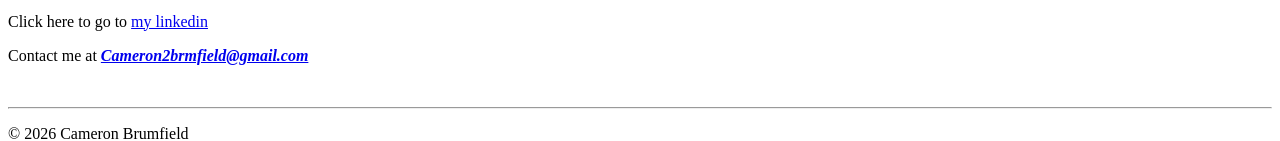
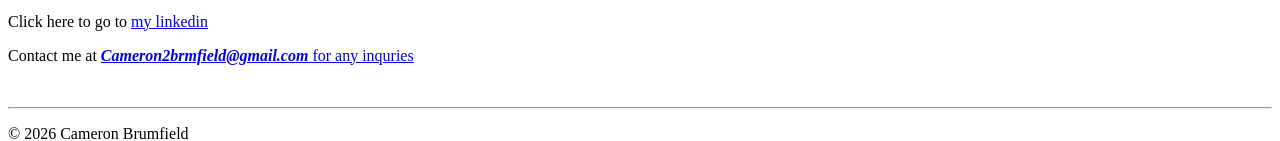
Before and after one commit to CBrumfield504/CBrumfield504.github.io, a plain HTML site: page index.html in a window 1280 px wide. Shown: the part 407-548 px from the top of the page. Drawn offline with Linux system fonts and the light colour scheme.

Commit message:
website edit

```diff
--- a/index.html
+++ b/index.html
@@ -27,7 +27,7 @@
       </nav>
     <p>Click here to downlaod <a href="files/CamBrumfieldResume">my resume</a></p>
     <p>Click here to go to <a href="https://www.linkedin.com/in/cameron-brumfield-38733029b/" target="_blank"> my linkedin</a></p>
-    <p> Contact me at <a href="mailto:Cameron2brmfield@gmail.com">  <em><strong>Cameron2brmfield@gmail.com</strong></em></a> </p>
+    <p> Contact me at <a href="mailto:Cameron2brmfield@gmail.com">  <em><strong>Cameron2brmfield@gmail.com</strong></em> for any inquries</a> </p>
     <br>
     <hr>
 </main>
```
